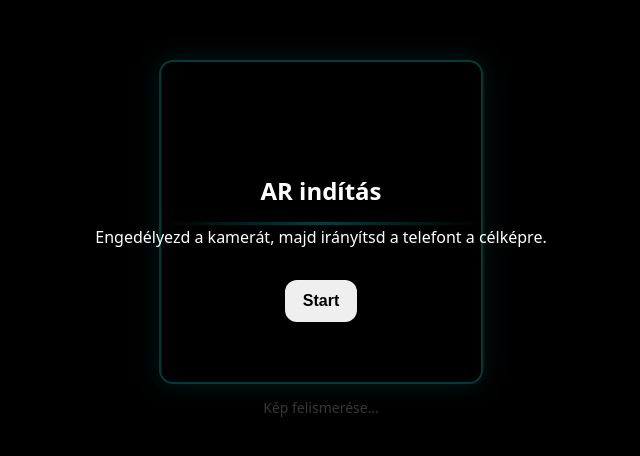
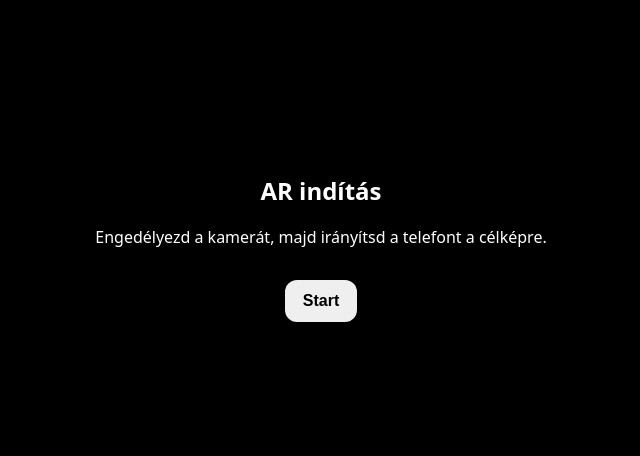
Before and after one commit to Haluskaa/AR, a plain HTML site: page index.html in a window 1280 px wide. Shown: the part 162-618 px from the top of the page, without its empty margins (319-959 px from the left). Drawn offline with Linux system fonts and the light colour scheme.

Commit message:
Add files via upload

```diff
--- a/index.html
+++ b/index.html
@@ -48,43 +48,7 @@
         cursor: pointer;
       }
 
-      /* SCAN OVERLAY */
-      #scanOverlay {
-        position: fixed;
-        inset: 0;
-        pointer-events: none;
-        z-index: 8000;
-        display: flex;
-        flex-direction: column;
-        align-items: center;
-        justify-content: center;
-        color: #fff;
-      }
 
-      #scanFrame {
-        width: 70vw;
-        max-width: 320px;
-        aspect-ratio: 1 / 1;
-        border: 2px solid rgba(0, 255, 255, 0.9);
-        border-radius: 14px;
-        position: relative;
-        overflow: hidden;
-        box-shadow: 0 0 25px rgba(0, 255, 255, 0.4);
-      }
-
-      #scanLine {
-        position: absolute;
-        left: 0;
-        right: 0;
-        height: 3px;
-        background: linear-gradient(
-          90deg,
-          transparent,
-          #00ffff,
-          transparent
-        );
-        animation: scanMove 2s linear infinite;
-      }
 
       @keyframes scanMove {
         0% {
@@ -115,13 +79,6 @@
       </div>
     </div>
 
-    <!-- SCAN UI -->
-    <div id="scanOverlay">
-      <div id="scanFrame">
-        <div id="scanLine"></div>
-      </div>
-      <div id="scanText">Kép felismerése…</div>
-    </div>
 
     <a-scene
       embedded
```
